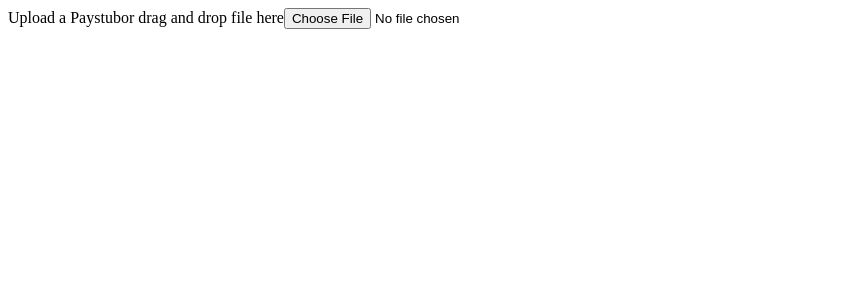
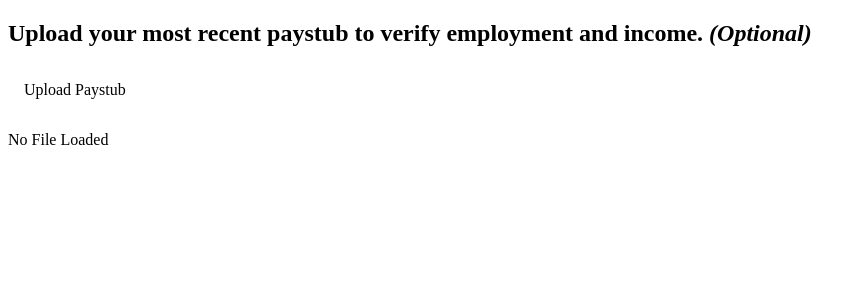
Before and after one commit to seanrreid/angular-simple-file-upload, an Angular app: page / in a window 1280 px wide. Shown: the top 300 px of the page, without its empty margins (0-866 px from the left). Built offline with nearby package versions, Linux system fonts and the light colour scheme.

Commit message:
* Changed input to be invisible, and not triggered by the button * Added a new uploadFile method with status returned to the component

```diff
--- a/src/app/file-upload/file-upload.component.html
+++ b/src/app/file-upload/file-upload.component.html
@@ -1,5 +1,32 @@
-<label class="image-upload-container">
-    <span>Upload a Paystub</span>
-    <span>{{ selectedFile ? fileName : "or drag and drop file here" }}</span>
-    <input #imageInput type="file" accept="image/*" capture (change)="processFile(imageInput)">
-</label>
+<h2 *ngIf="!fileExists">Upload your most recent paystub to verify employment and income. <em>(Optional)</em></h2>
+<div class="wrapper--button">
+    <div class="image-upload-container"  *ngIf="!isLoading">
+        <div id="imageUploadBtn" class="btn blue-outline-btn">
+            <span class="button--inner">
+                Upload Paystub
+            </span>
+            <input #imageInput type="file" accept="image/*" (change)="processFile(imageInput)">
+        </div>
+    </div>
+    <div *ngIf="isLoading">
+        <p>{{ selectedFile && "Uploading File: " + fileName }}</p>
+        <p>{{percentDone}}% Uploaded</p>
+    </div>
+    <p *ngIf="!fileExists && !isLoading">{{ selectedFile ? "Submitted File: " + fileName : "No File Loaded" }}</p>
+    <div *ngIf="fileExists" class="response-message alert alert-info">
+        <h3>Paystub Uploaded</h3>
+        <p>A paystub has already been uploaded for this account.</p>
+    </div>
+    <div *ngIf="fileUploaded" class="response-message alert alert-success" >
+        <h3>
+            Paystub Uploaded
+        </h3>
+        <p>Have you connected the bank account(s) where your paycheck is deposited? If not, be sure to do so by clicking the <strong>"Add Another Account"</strong> button above. ⬆️</p>
+    </div>
+    <div *ngIf="uploadError" class="response-message alert alert-danger">
+        <h3>
+            We were unable to upload your file. Please try again.
+        </h3>
+        <p><strong>An error has occurred while uploading your file. Please, try again. If the problem persists, contact your lender.</strong></p>
+    </div>
+</div>
--- a/src/app/file-upload/file-upload.component.scss
+++ b/src/app/file-upload/file-upload.component.scss
@@ -0,0 +1,50 @@
+#imageUploadBtn {
+    margin-top: -2px;
+    margin-bottom: 2px;
+    max-height: 60px;
+    max-width: 400px;
+    padding: 16px;
+    text-align: left;
+    width: 100%;
+
+    input {
+        cursor: pointer;
+        opacity: 0;
+        position: absolute;
+        top: 0;
+        right: 0;
+        height: 100%;
+        width: 100%;
+    }
+
+    .button--inner {
+        display: flex;
+        justify-content: space-between;
+    }
+
+    svg {
+        height: auto;
+        width: 100%;
+
+        path,
+        g {
+            stroke: #3B96FF;
+        }
+    }
+
+    &:disabled {
+        &:hover {
+            border: none;
+            box-shadow: none;
+            color: #D5D6D7;
+            outline: none;
+        }
+
+        svg {
+            path,
+            g {
+                stroke: #D5D6D7;
+            }
+        }
+    }
+}
--- a/src/app/file-upload/file-upload.component.ts
+++ b/src/app/file-upload/file-upload.component.ts
@@ -1,30 +1,99 @@
 import { Component } from "@angular/core";
+import { HttpClient, HttpEventType, HttpResponse } from "@angular/common/http";
 import { ImageUploadService } from "./image-upload.service";
 
-class FileSnippet {
-  constructor(public src: string, public file: File) {}
+interface IFileInput {
+  readonly imageInput: HTMLInputElement;
+  files: Array<File>;
 }
 
 @Component({
   selector: "app-file-upload",
   templateUrl: "./file-upload.component.html",
-  styleUrls: ["./file-upload.component.scss"]
+  styleUrls: ["./file-upload.component.scss"],
 })
 export class FileUploadComponent {
-  selectedFile: FileSnippet;
-  fileName: string;
+  selectedFile: boolean = false;
+  isDisabled: boolean = true;
+  fileExists: boolean = false;
+  fileUploaded: boolean = false;
+  isLoading: boolean = false;
+  uploadError: boolean = false;
+  fileName: string = "";
+  base64File: string[] = [];
+  percentDone: number;
 
-  constructor(private imageService: ImageUploadService) {}
+  constructor(
+    private readonly imageUploadService: ImageUploadService,
+    private readonly http: HttpClient
+  ) {}
 
-  processFile(imageInput: any) {
-    const file: File = imageInput.files[0];
-    const reader = new FileReader();
-    this.fileName = file.name;
+  processFile(imageInput: IFileInput): void {
+    console.log("Processing file input");
+    try {
+      const file: File = imageInput.files[0];
+      const reader = new FileReader();
+      this.fileName = file.name;
 
-    reader.addEventListener("load", (event: any) => {
-      this.selectedFile = new FileSnippet(event.target.result, file);
-    });
+      reader.readAsDataURL(file);
+      reader.onload = (): void => {
+        if (typeof reader.result === "string") {
+          this.selectedFile = true;
+          this.isDisabled = false;
+          this.isLoading = true;
+          this.base64File = reader.result.split(",");
+        }
+        const fileExtension = file.name.split(".").pop();
 
-    reader.readAsDataURL(file);
+        const url = `https://torchcodelab.free.beeceptor.com`;
+
+        this.imageUploadService
+          .uploadFile(this.base64File[1], fileExtension)
+          .subscribe(
+            (res: { status: string; percent?: number; message?: string }) => {
+              console.log("upload file status ", res.status, res.percent);
+              if (res.status === "progress") {
+                this.isLoading = true;
+                this.percentDone = res.percent;
+              }
+              if (res.status === undefined || res.status === "pre_process") {
+                this.fileUploaded = true;
+                this.isLoading = false;
+                this.uploadError = false;
+              }
+              return status;
+            },
+            (error: Error) => {
+              this.isDisabled = false;
+              this.isLoading = false;
+              this.uploadError = true;
+              return error;
+            }
+          );
+
+        // this.http
+        //   .post(
+        //     url,
+        //     {
+        //       DocumentType: "paystub",
+        //       Pages: [{ Data: this.base64File[1], Extension: fileExtension }],
+        //     },
+        //     {
+        //       reportProgress: true,
+        //       observe: "events",
+        //     }
+        //   )
+        //   .subscribe((event) => {
+        //     if (event.type === HttpEventType.UploadProgress) {
+        //       this.percentDone = Math.round((100 * event.loaded) / event.total);
+        //     } else if (event instanceof HttpResponse) {
+        //       this.fileUploaded = true;
+        //       console.log("event is an instance of a response", event.status);
+        //     }
+        //   });
+      };
+    } catch (error) {
+      this.uploadError = true;
+    }
   }
 }
--- a/src/app/file-upload/image-upload.service.ts
+++ b/src/app/file-upload/image-upload.service.ts
@@ -1,20 +1,113 @@
-import { map } from "rxjs/operators";
 import { Injectable } from "@angular/core";
-import { Response } from "@angular/http";
-import { HttpClient } from "@angular/common/http";
-import { Observable } from "rxjs";
+import {
+  HttpClient,
+  HttpEvent,
+  HttpEventType,
+  HttpErrorResponse,
+} from "@angular/common/http";
+import { Observable, throwError } from "rxjs";
+import { map, catchError } from "rxjs/operators";
 
-@Injectable()
+interface IUploadImageResponse {
+  status: string;
+}
+
+interface IExistingFile {
+  id: string;
+  status: string;
+}
+
+interface IExistingFilesArray extends Array<IExistingFile> {}
+
+@Injectable({
+  providedIn: "root",
+})
 export class ImageUploadService {
-  constructor(private http: HttpClient) {}
+  constructor(private readonly http: HttpClient) {}
+  percentDone: number;
+  uploadSuccess: boolean;
 
-  public uploadImage(image: File): Observable<string | any> {
-    const formData = new FormData();
+  private getEventMessage(event: HttpEvent<any>, fileUpload) {
+    switch (event.type) {
+      case HttpEventType.UploadProgress:
+        return this.fileUploadProgress(event);
+      case HttpEventType.Response:
+        return this.apiResponse(event);
+      default:
+        return `File "${fileUpload.DocumentType}" surprising upload event: ${event.type}.`;
+    }
+  }
 
-    formData.append("image", image);
+  private fileUploadProgress(event) {
+    const percentDone = Math.round((100 * event.loaded) / event.total);
+    return { status: "progress", percent: percentDone };
+  }
+
+  private apiResponse(event) {
+    return event.body;
+  }
+
+  private handleError(error: HttpErrorResponse) {
+    if (error.error instanceof ErrorEvent) {
+      console.error("ERROR:", error.error.message);
+    } else {
+      console.error(
+        `BACKEND ERROR CODE: ${error.status},` + `body was: ${error.error}`
+      );
+    }
+    return throwError("ERROR:", error.error);
+  }
+
+  uploadFile(image: string, type?: string): Observable<any> {
+    const fileUpload = {
+      DocumentType: "paystub",
+      Pages: [{ Data: image, Extension: type }],
+    };
+
+    console.log("uploading a file...", fileUpload);
+
+    const url = `https://torchcodelab.free.beeceptor.com`;
 
     return this.http
-      .post("/api/v1/image-upload", formData)
-      .pipe(map((json: any) => json.imageUrl));
+      .post<IUploadImageResponse>(url, fileUpload, {
+        reportProgress: true,
+        observe: "events",
+      })
+      .pipe(
+        map((event) => this.getEventMessage(event, fileUpload)),
+        catchError(this.handleError)
+      );
+  }
+
+  uploadImage(image: string, type?: string): Observable<string> {
+    const docUpload = {
+      DocumentType: "paystub",
+      Pages: [{ Data: image, Extension: type }],
+    };
+
+    const url = `https://torchcodelab.free.beeceptor.com`;
+
+    return this.http.post<IUploadImageResponse>(url, docUpload).pipe(
+      map((res: { status: string }) => res.status),
+      catchError((error: Error) => {
+        return throwError(error);
+      })
+    );
+
+    // this.http
+    //   .post(url, docUpload, {
+    //     reportProgress: true,
+    //     observe: "events",
+    //   })
+    //   .subscribe((event) => {
+    //     if (event.type === HttpEventType.UploadProgress) {
+    //       this.percentDone = Math.round((100 * event.loaded) / event.total);
+    //       return { status: "pre-process" };
+    //     } else if (event instanceof HttpResponse) {
+    //       this.uploadSuccess = true;
+    //       console.log("event is an instance of a response", event.status);
+    //       return event.status;
+    //     }
+    //   });
   }
 }
```
